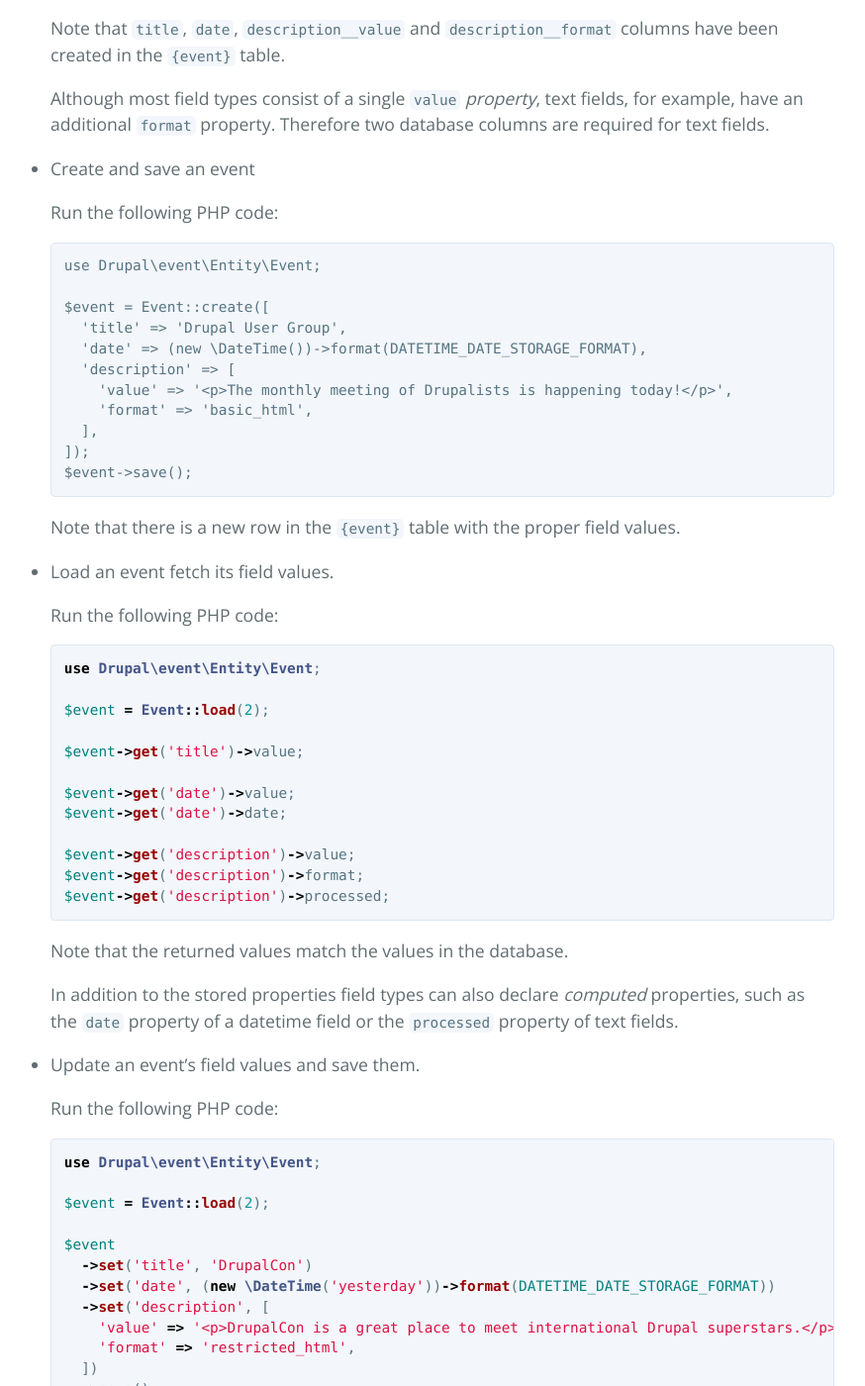
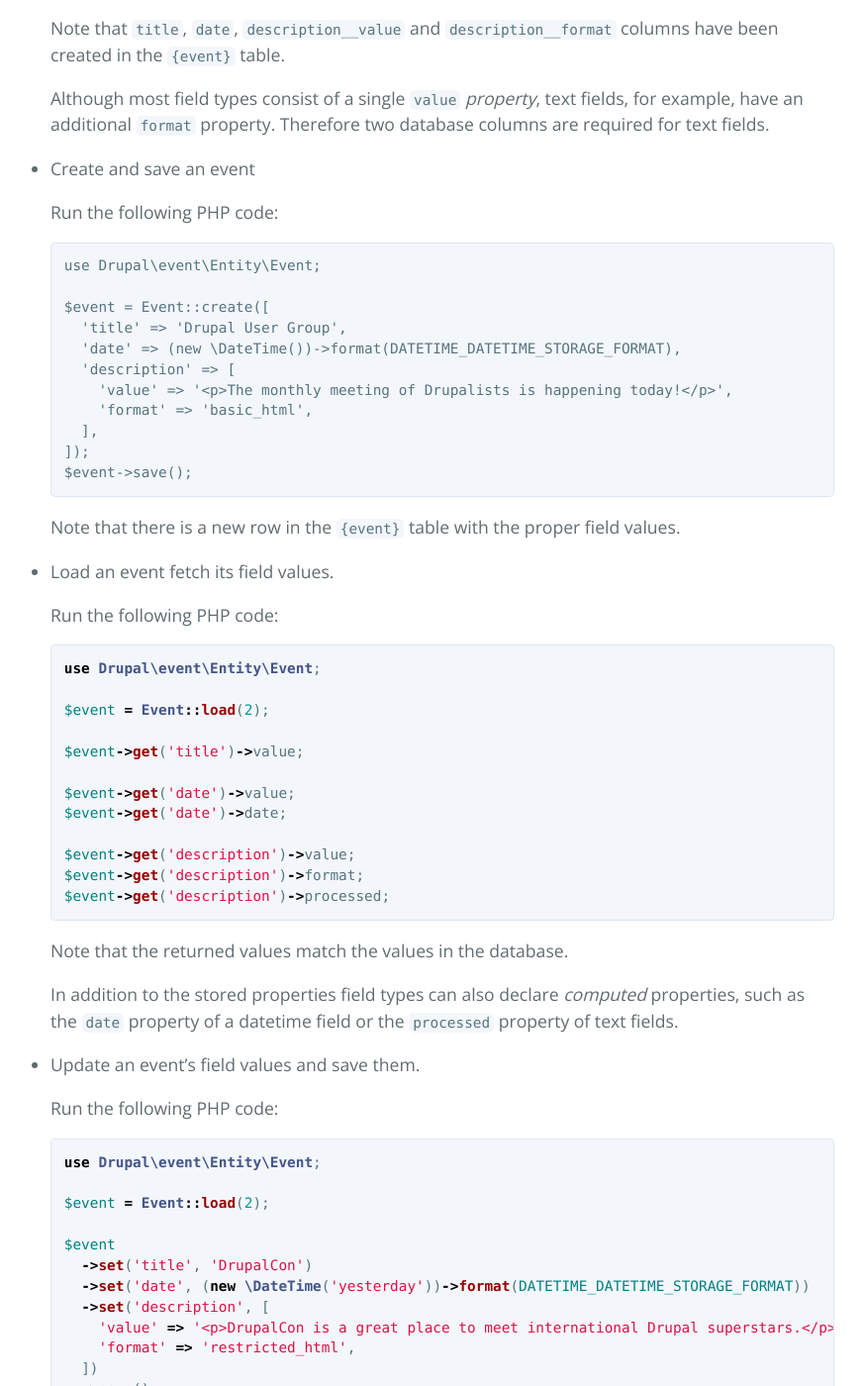
Before and after one commit to drupal-entity-training/event, a Jekyll site: the page built from index.md, in a window 1280 px wide and 1400 px high, scrolled down 7525 px. Shown: the whole window at 99% size, without its empty margins (213-1087 px from the left). Built offline with Jekyll 4.4.1, drawn with Linux system fonts in a browser that asks for light colours; some of the changed text lies outside the part shown.

Commit message:
Use the correct datetime format

```diff
--- a/index.md
+++ b/index.md
@@ -370,7 +370,7 @@ update it automatically.
 
   $event = Event::create([
     'title' => 'Drupal User Group',
-    'date' => (new \DateTime())->format(DATETIME_DATE_STORAGE_FORMAT),
+    'date' => (new \DateTime())->format(DATETIME_DATETIME_STORAGE_FORMAT),
     'description' => [
       'value' => '<p>The monthly meeting of Drupalists is happening today!</p>',
       'format' => 'basic_html',
@@ -418,7 +418,7 @@ update it automatically.
 
   $event
     ->set('title', 'DrupalCon')
-    ->set('date', (new \DateTime('yesterday'))->format(DATETIME_DATE_STORAGE_FORMAT))
+    ->set('date', (new \DateTime('yesterday'))->format(DATETIME_DATETIME_STORAGE_FORMAT))
     ->set('description', [
       'value' => '<p>DrupalCon is a great place to meet international Drupal superstars.</p>',
       'format' => 'restricted_html',
@@ -451,7 +451,7 @@ interface
   }
 
   public function setDate(\DateTimeInterface $date) {
-    $this->set('date', $date->format(DATETIME_DATE_STORAGE_FORMAT));
+    $this->set('date', $date->format(DATETIME_DATETIME_STORAGE_FORMAT));
   }
 
   public function getDescription() {
@@ -813,7 +813,7 @@ Branch: `05-forms` → `06-list-builder`
       /** @var \Drupal\event\Entity\EventInterface $event */
       $row = [];
       $row['title'] = $event->toLink();
-      $row['date'] = $event->getDate()->format(DATETIME_DATE_STORAGE_FORMAT);
+      $row['date'] = $event->getDate()->format(DATETIME_DATETIME_STORAGE_FORMAT);
       return $row + parent::buildRow($entity);
     }
 
```
